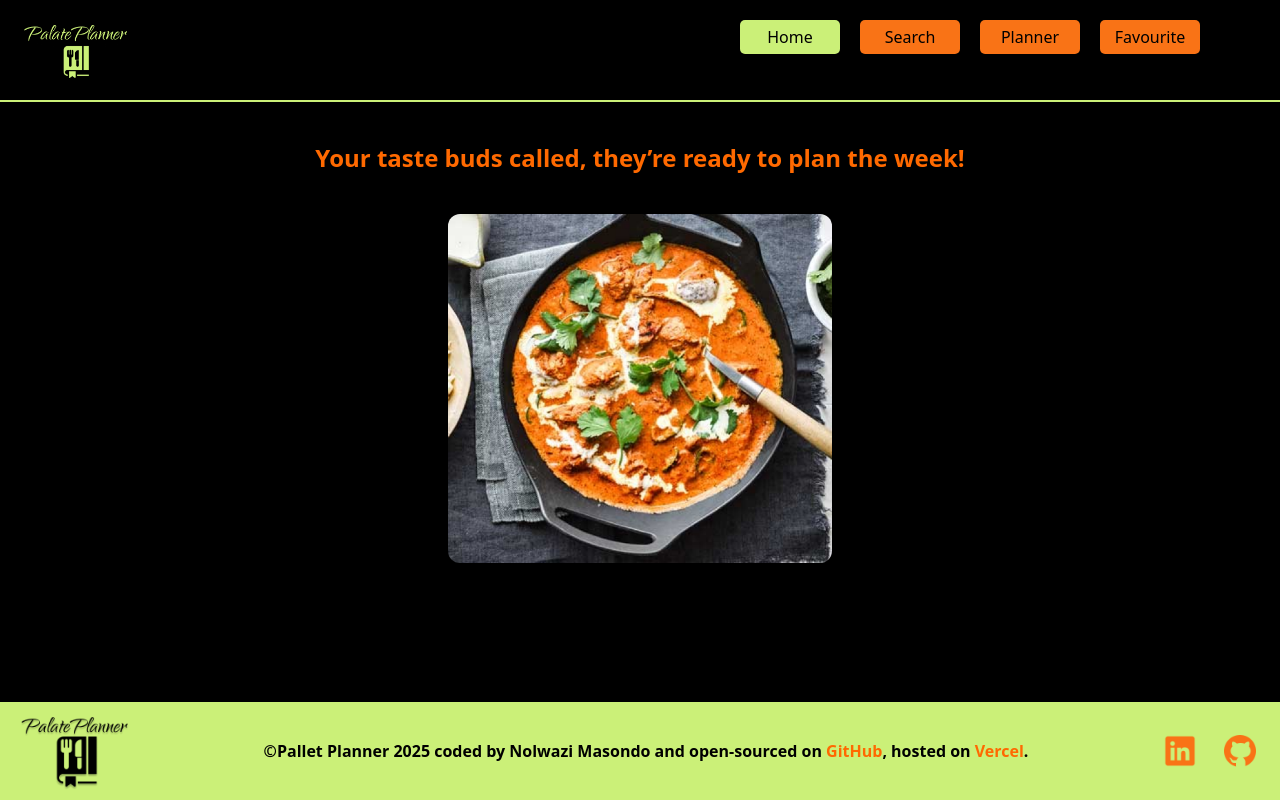
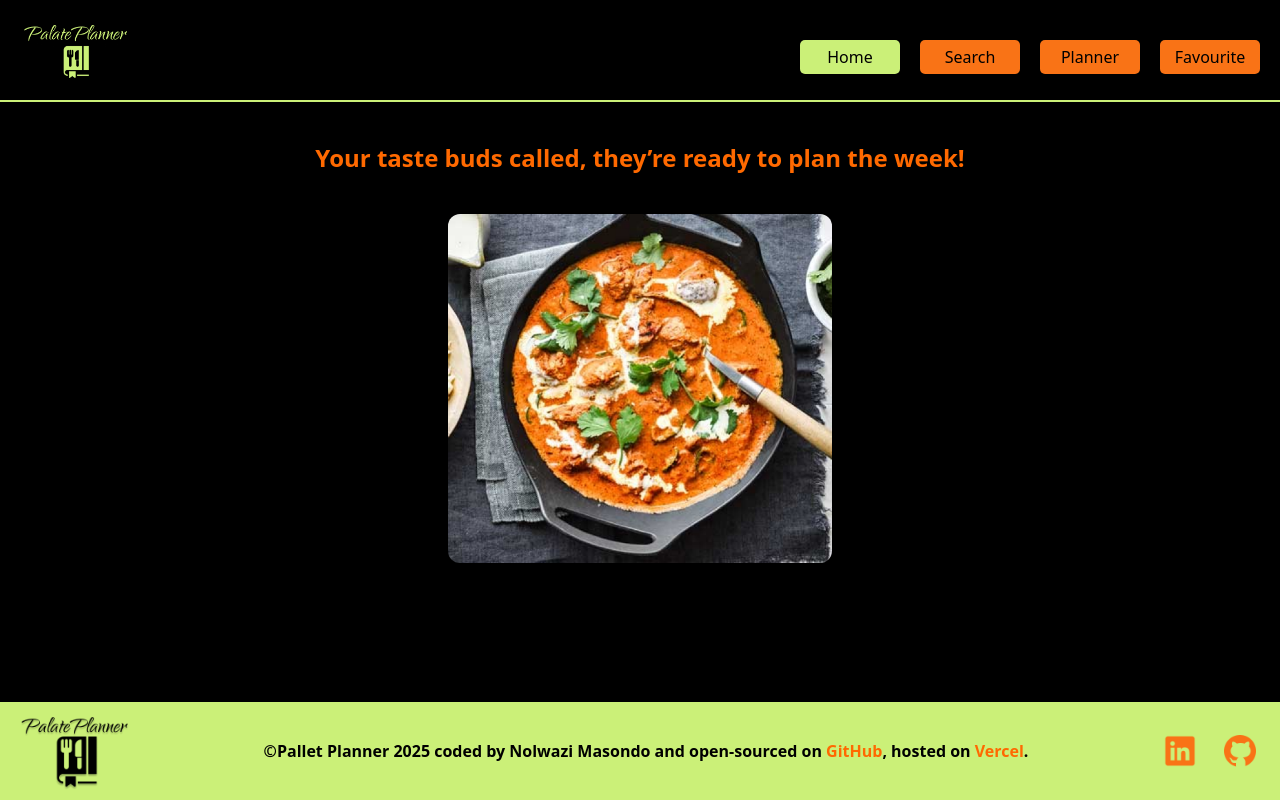
Before and after one commit to Lwazi-Masondo/alx-fe-capstone-project, a React (Vite) app in the folder recipe-finder-app/: page / in a window 1280 px wide. Built offline with nearby package versions, Linux system fonts and the light colour scheme.

Commit message:
Fix: Navigation menu

```diff
--- a/recipe-finder-app/src/components/Nav.jsx
+++ b/recipe-finder-app/src/components/Nav.jsx
@@ -7,7 +7,7 @@ function Nav() {
 
   return (
     <nav>
-      <div className="hidden md:flex gap-5 md:mx-20">
+      <div className="hidden md:flex gap-5 md:mx-5 md:my-5">
         <NavLink
           to="/"
           className={({ isActive }) =>
@@ -46,7 +46,7 @@ function Nav() {
 
       <div className="flex flex-col">
         {/* Mobile Menu Button */}
-        <div className="md:hidden mx-5 self-end mb-3">
+        <div className="md:hidden mx-2 self-end mb-3">
           <button
             onClick={() => setIsOpen(!isOpen)}
             className="flex flex-col justify-between w-6 h-6 focus:outline-none "
```
